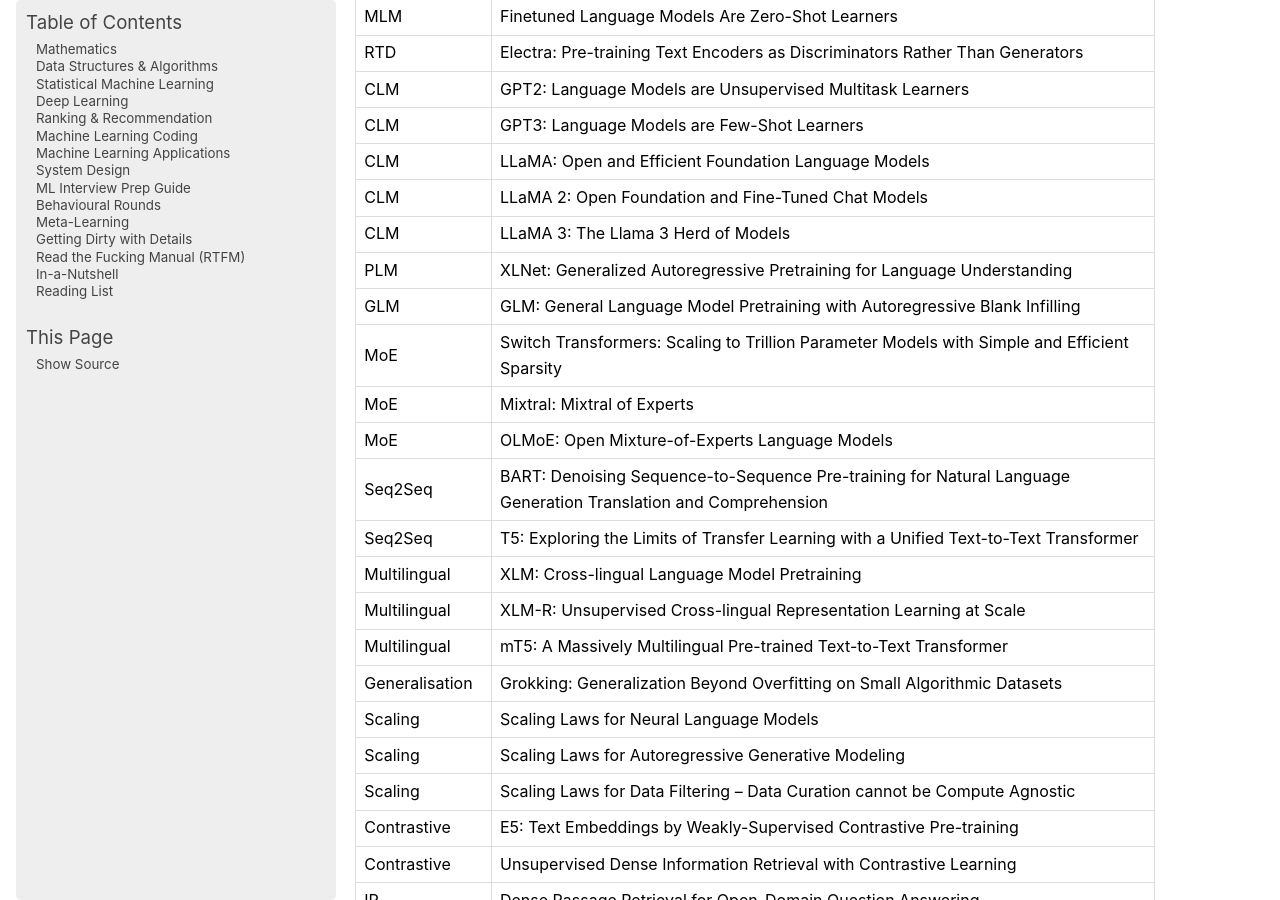
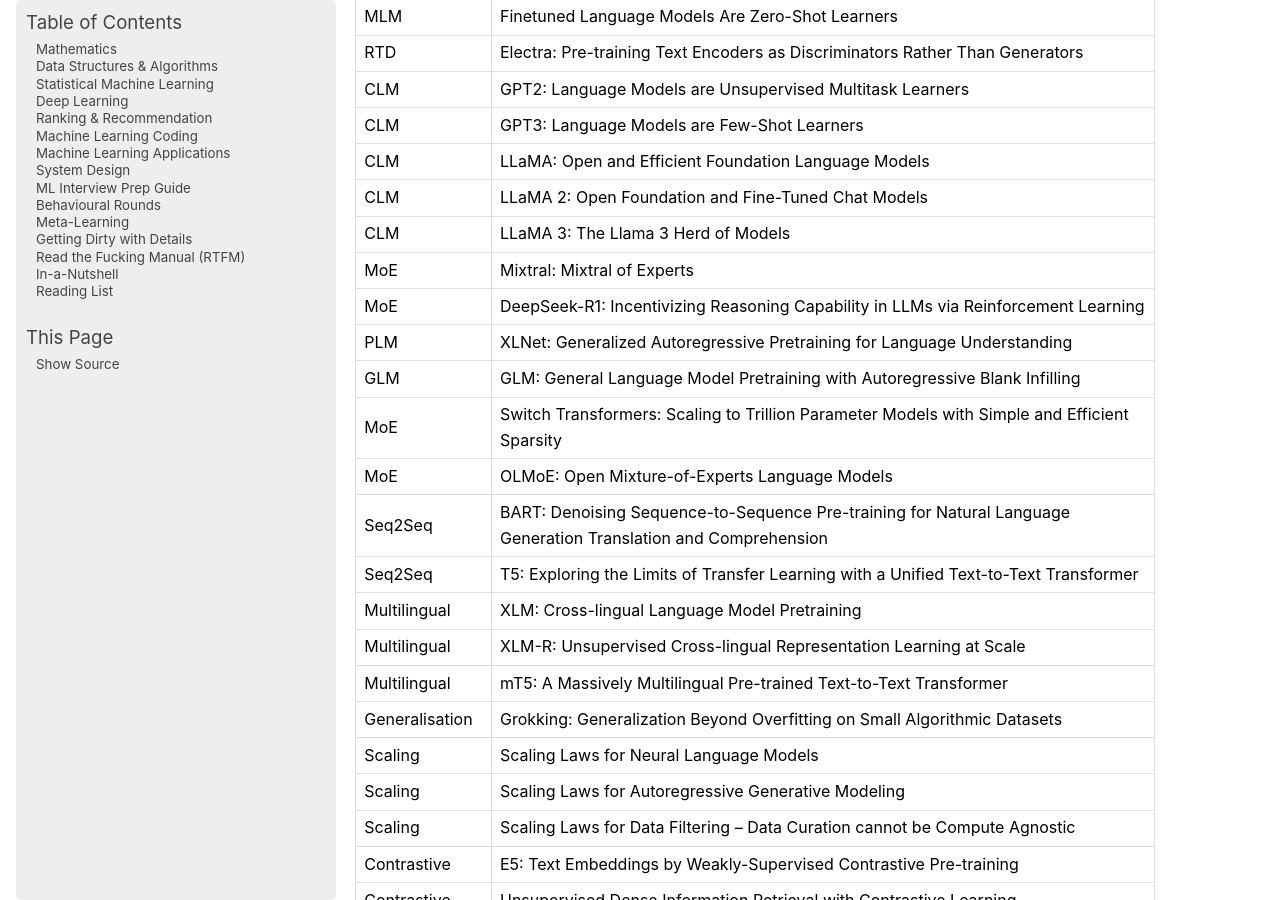
Before and after one commit to uselesstechjunks/leetcode, a Sphinx documentation site: the page built from docs/source/readlist.rst, in a window 1280 px wide and 900 px high, scrolled down 4116 px. Built offline with Sphinx 7.4.7, drawn with Linux system fonts in a browser that asks for light colours; some of the changed text lies outside the part shown.

Commit message:
Update readlist.rst

```diff
--- a/docs/source/readlist.rst
+++ b/docs/source/readlist.rst
@@ -153,10 +153,11 @@ Must Read Papers
 		CLM, LLaMA: Open and Efficient Foundation Language Models
 		CLM, LLaMA 2: Open Foundation and Fine-Tuned Chat Models
 		CLM, LLaMA 3: The Llama 3 Herd of Models
+		MoE, Mixtral: Mixtral of Experts
+		MoE, DeepSeek-R1: Incentivizing Reasoning Capability in LLMs via Reinforcement Learning
 		PLM, XLNet: Generalized Autoregressive Pretraining for Language Understanding
 		GLM, GLM: General Language Model Pretraining with Autoregressive Blank Infilling
 		MoE,Switch Transformers: Scaling to Trillion Parameter Models with Simple and Efficient Sparsity
-		MoE, Mixtral: Mixtral of Experts
 		MoE, OLMoE: Open Mixture-of-Experts Language Models
 		Seq2Seq, BART: Denoising Sequence-to-Sequence Pre-training for Natural Language Generation Translation and Comprehension
 		Seq2Seq, T5: Exploring the Limits of Transfer Learning with a Unified Text-to-Text Transformer
@@ -188,6 +189,7 @@ Must Read Papers
 		LLM, Aligning with Human Judgement: The Role of Pairwise Preference in Large Language Model Evaluators
 		LLM, RAG: Retrieval-Augmented Generation for Knowledge-Intensive NLP Tasks
 		LLM, Large Language Models Are Latent Variable Models
+		LLM, DeepSeekMath: Pushing the Limits of Mathematical Reasoning in Open Language Models
 		Quant, LLM.int8(): 8-bit Matrix Multiplication for Transformers at Scale
 		Quant, LoRA Low-Rank Adaptation of Large Language Models
 		Quant, QLORA: Efficient Finetuning of Quantized LLMs
```
